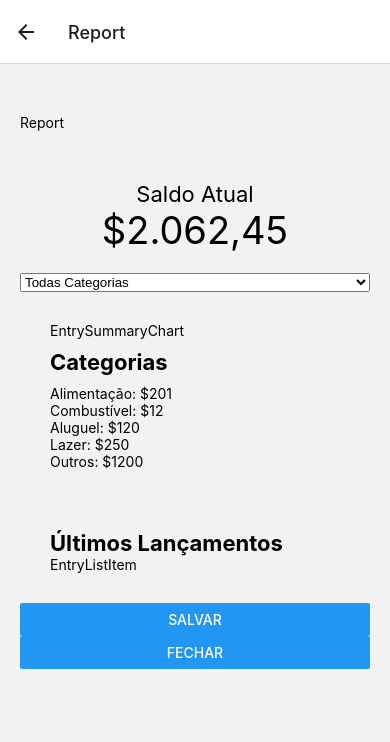
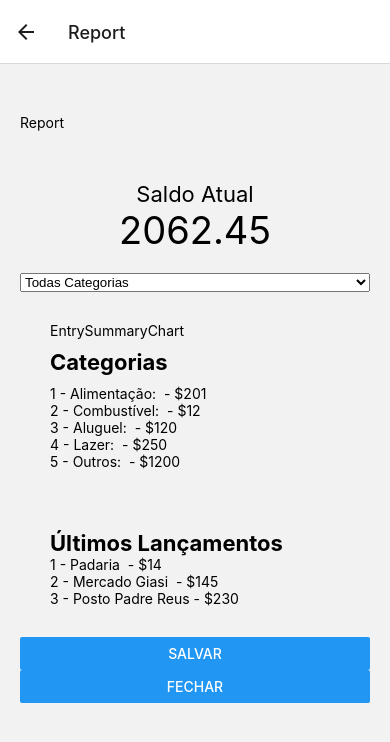
Before and after one commit to CSIRamone/SmartMoney, a React Native app: screen /Report in a window 390 px wide. Shown: the top 742 px of the page. Built offline with nearby package versions, Linux system fonts and the light colour scheme.

Commit message:
Props Components

```diff
--- a/src/components/BalanceLabel/index.js
+++ b/src/components/BalanceLabel/index.js
@@ -1,11 +1,11 @@
 import React from 'react';
 import {View, Text, StyleSheet} from 'react-native';
 
-const BalanceLabel = () => {
+const BalanceLabel = ({currentBalance}) => {
   return (
     <View style={styles.container}>
       <Text style={styles.label}>Saldo Atual</Text>
-      <Text style={styles.value}>$2.062,45</Text>
+      <Text style={styles.value}>{currentBalance}</Text>
     </View>
   );
 };
--- a/src/components/EntryList/index.js
+++ b/src/components/EntryList/index.js
@@ -1,11 +1,18 @@
 import React from 'react';
-import {View, StyleSheet} from 'react-native';
-import EntryListItem from './EntryListItem';
+import {View, StyleSheet, FlatList, Text} from 'react-native';
 
-const EntryList = () => {
+const EntryList = ({entries}) => {
   return (
     <View style={styles.container}>
-      <EntryListItem />
+      <Text style={styles.label}>Últimos Lançamentos</Text>
+      <FlatList
+        data={entries}
+        renderItem={({item}) => (
+          <Text>
+            {item.key} - {item.description} - ${item.amount}
+          </Text>
+        )}
+      />
     </View>
   );
 };
@@ -15,6 +22,10 @@ const styles = StyleSheet.create({
     //flex: 1,
     padding: 30,
   },
+  label: {
+    fontSize: 22,
+    fontWeight: 'bold',
+  },
 });
 
 export default EntryList;
--- a/src/components/EntrySummary/EntrySummaryList/index.js
+++ b/src/components/EntrySummary/EntrySummaryList/index.js
@@ -1,19 +1,17 @@
 import React from 'react';
-import {View, Text, FlatList, StyleSheet} from 'react-native';
+import {View, Text, FlatList, StyleSheet, InteractionManager} from 'react-native';
 
-const EntrySummaryList = () => {
+const EntrySummaryList = ({entriesGrouped}) => {
   return (
     <View style={styles.container}>
       <Text style={styles.title}>Categorias</Text>
       <FlatList
-        data={[
-          {key: 'Alimentação: $201'},
-          {key: 'Combustível: $12'},
-          {key: 'Aluguel: $120'},
-          {key: 'Lazer: $250'},
-          {key: 'Outros: $1200'},
-        ]}
-        renderItem={({item}) => <Text>{item.key}</Text>}
+        data={entriesGrouped}
+        renderItem={({item}) => (
+          <Text>
+            {item.key} - {item.description} - ${item.amount}{' '}
+          </Text>
+        )}
       />
     </View>
   );
--- a/src/components/EntrySummary/index.js
+++ b/src/components/EntrySummary/index.js
@@ -3,11 +3,11 @@ import {StyleSheet, View} from 'react-native';
 import EntrySummaryChart from './EntrySummaryChart';
 import EntrySummaryList from './EntrySummaryList';
 
-const EntrySummary = () => {
+const EntrySummary = ({entriesGrouped}) => {
   return (
     <View style={styles.container}>
       <EntrySummaryChart />
-      <EntrySummaryList />
+      <EntrySummaryList entriesGrouped={entriesGrouped} />
     </View>
   );
 };
--- a/src/pages/Main/index.js
+++ b/src/pages/Main/index.js
@@ -5,6 +5,20 @@ import EntryList from '../../components/EntryList';
 import EntrySummary from '../../components/EntrySummary';
 
 const Main = ({navigation}) => {
+  const entriesGrouped = [
+    {key: '1', description: 'Alimentação: ', amount: 201},
+    {key: '2', description: 'Combustível: ', amount: 12},
+    {key: '3', description: 'Aluguel: ', amount: 120},
+    {key: '4', description: 'Lazer: ', amount: 250},
+    {key: '5', description: 'Outros: ', amount: 1200},
+  ];
+
+  const entries = [
+    {key: '1', description: 'Padaria ', amount: 14.0},
+    {key: '2', description: 'Mercado Giasi ', amount: 145.0},
+    {key: '3', description: 'Posto Padre Reus', amount: 230.0},
+  ];
+
   const currentBalanc = 2102.55;
   return (
     <View style={styles.container}>
@@ -13,8 +27,8 @@ const Main = ({navigation}) => {
         title="Adicionar"
         onPress={() => navigation.navigate('NewEntry')}
       />
-      <EntrySummary />
-      <EntryList />
+      <EntrySummary entriesGrouped={entriesGrouped} />
+      <EntryList entries={entries} />
     </View>
   );
 };
--- a/src/pages/NewEntry/index.js
+++ b/src/pages/NewEntry/index.js
@@ -3,9 +3,10 @@ import {View, StyleSheet, SafeAreaView, TextInput, Button} from 'react-native';
 import BalanceLabel from '../../components/BalanceLabel';
 
 const NewEntry = ({navigation}) => {
+  const currentBalanc = 2062.45;
   return (
     <View style={styles.container}>
-      <BalanceLabel />
+      <BalanceLabel currentBalance={currentBalanc} />
       <View>
         <SafeAreaView>
           <TextInput style={styles.input} placeholder="Valor $" />
--- a/src/pages/Report/index.js
+++ b/src/pages/Report/index.js
@@ -6,18 +6,33 @@ import EntryList from '../../components/EntryList';
 import EntrySummary from '../../components/EntrySummary';
 
 const Report = () => {
+  const currentBalanc = 2062.45;
+  const entriesGrouped = [
+    {key: '1', description: 'Alimentação: ', amount: 201},
+    {key: '2', description: 'Combustível: ', amount: 12},
+    {key: '3', description: 'Aluguel: ', amount: 120},
+    {key: '4', description: 'Lazer: ', amount: 250},
+    {key: '5', description: 'Outros: ', amount: 1200},
+  ];
+
+  const entries = [
+    {key: '1', description: 'Padaria ', amount: 14.0},
+    {key: '2', description: 'Mercado Giasi ', amount: 145.0},
+    {key: '3', description: 'Posto Padre Reus', amount: 230.0},
+  ];
+
   return (
     <View style={styles.container}>
       <Text>Report</Text>
-      <BalanceLabel />
+      <BalanceLabel currentBalance={currentBalanc} />
       <View>
         <Picker>
           <Picker.Item label="Todas Categorias" />
           <Picker.Item label="ültimos 7 dias" />
         </Picker>
       </View>
-      <EntrySummary />
-      <EntryList />
+      <EntrySummary entriesGrouped={entriesGrouped} />
+      <EntryList entries={entries} />
       <View>
         <Button title="Salvar" />
         <Button title="Fechar" />
```
